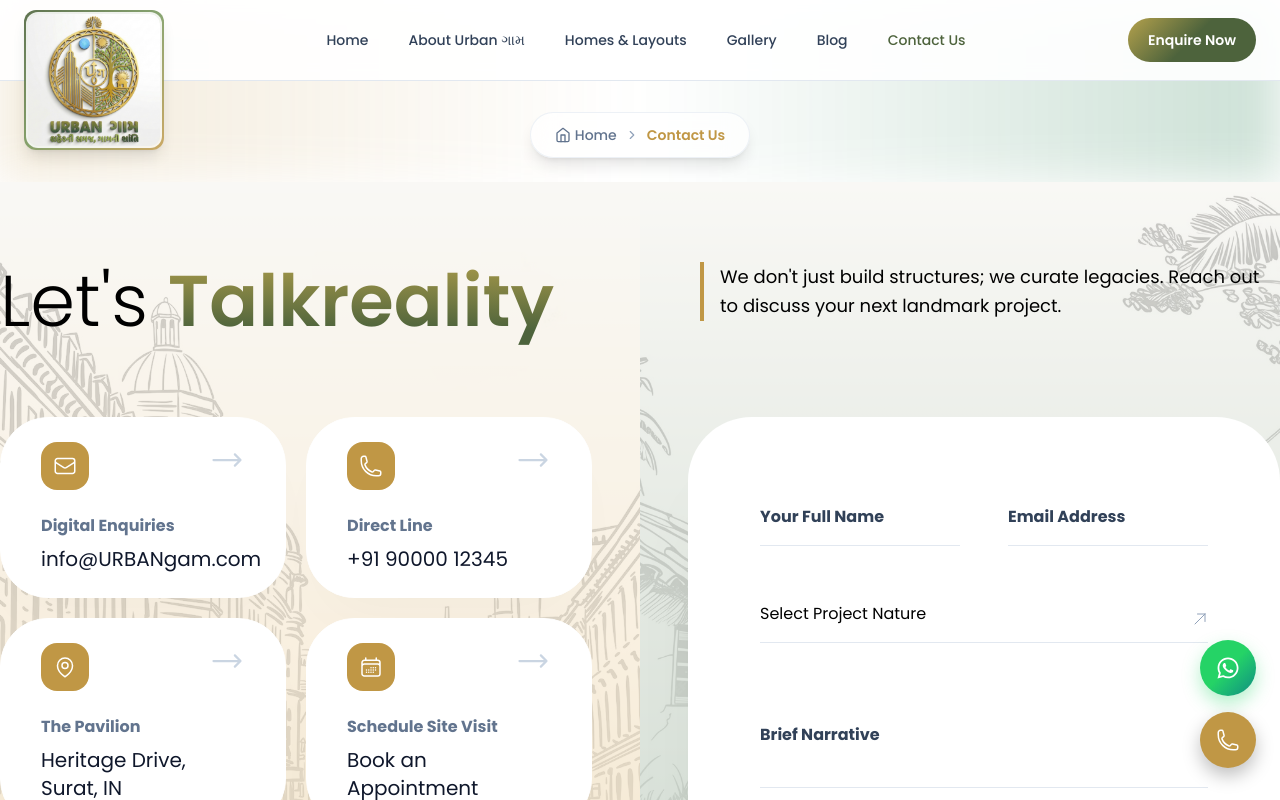
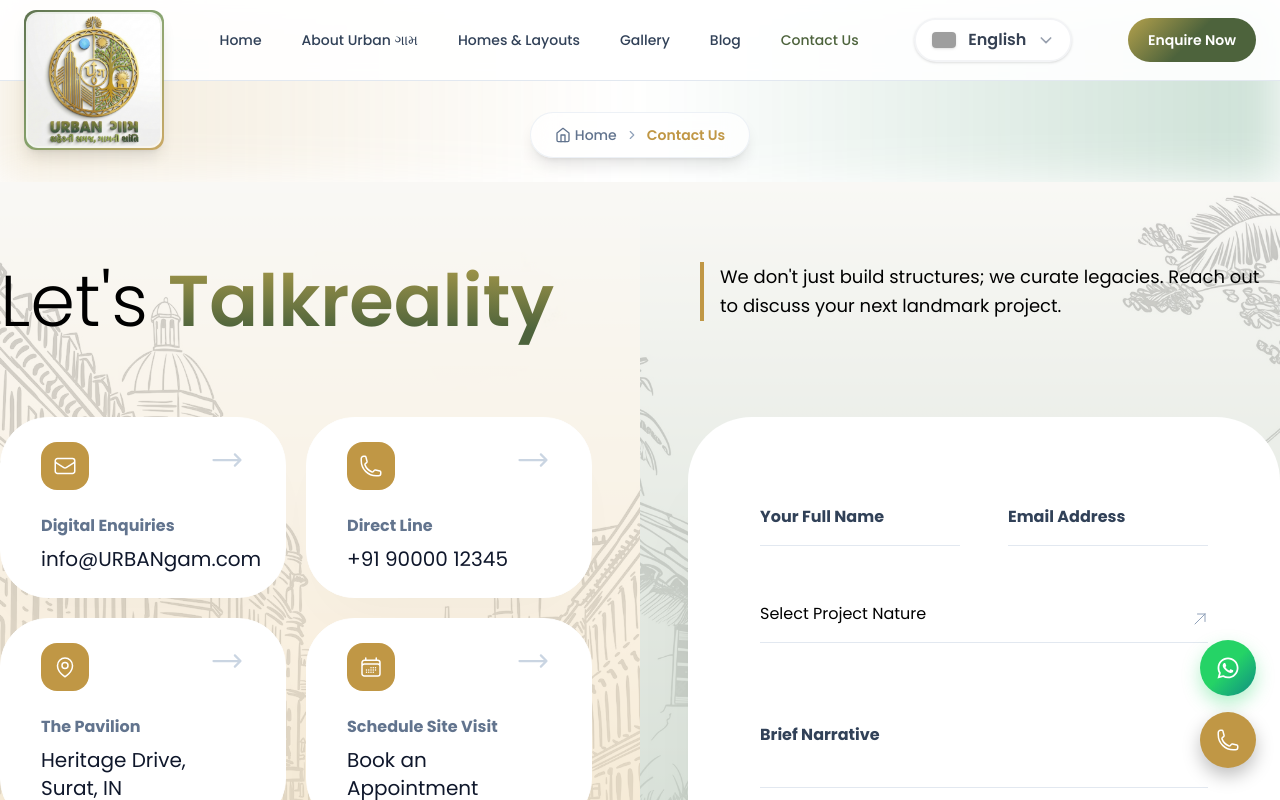
Before and after one commit to deep-seawind/urban-gam, a React (Vite) app: page /contactus in a window 1280 px wide. Shown: the top 800 px of the page. Built offline with nearby package versions, Linux system fonts and the light colour scheme; grey boxes are pictures that could not be loaded.

Commit message:
Fourth commit

```diff
--- a/src/Components/Header/Header.jsx
+++ b/src/Components/Header/Header.jsx
@@ -2,9 +2,11 @@ import { useState } from "react";
 import { Link, NavLink } from "react-router-dom";
 import { HiOutlineMenuAlt3, HiOutlineX } from "react-icons/hi";
 import Logo from "../../assets/logo/logo.jpg";
+import LanguageSelector from "../../language/LanguageSelector";
 
 const Header = () => {
   const [menuOpen, setMenuOpen] = useState(false);
+
 
   const navMenu = [
     { name: "Home", path: "/" },
@@ -50,6 +52,8 @@ const Header = () => {
               </NavLink>
             ))}
           </nav>
+
+           <LanguageSelector />
 
           {/* Desktop CTA */}
           <Link
--- a/src/Routes/MainRouter.jsx
+++ b/src/Routes/MainRouter.jsx
@@ -18,6 +18,7 @@ import Wellness from "../Components/Pages/Wellness/Wellness";
 import Location from "../Components/Pages/Location/Location";
 import Investment from "../Components/Pages/Investment/Investment";
 import LayoutDetails from "../Components/Pages/HomesLayouts/LayoutDetails";
+import GoogleTranslate from "../language/GoogleTranslate";
 
 const MainRouter = () => {
   const location = useLocation();
@@ -27,6 +28,7 @@ const MainRouter = () => {
       {!hideHeader && <Header />}
 
       <ScrollToTop />
+       <GoogleTranslate/>
        <ContactActionButtons />
       <Routes>
         <Route path="/" element={<Home />} />
--- a/src/index.css
+++ b/src/index.css
@@ -6,6 +6,7 @@
     margin: 0;
     padding: 0;
      font-family: "Poppins", sans-serif;
+      top: 0px !important;
  }
 
  .text-color{
@@ -20,3 +21,22 @@
    background: linear-gradient(135deg, #b4a14c 0%, #4d633c 50%);
     color: white;
  }
+
+ .VIpgJd-yAWNEb-L7lbkb {
+  display: none !important;
+}
+.VIpgJd-ZVi9od-ORHb-OEVmcd {
+  display: none !important;
+}
+
+.goog-te-banner-frame {
+  display: none !important;
+}
+
+.goog-logo-link {
+  display: none !important;
+}
+
+.goog-te-gadget {
+  font-size: 0 !important;
+}
--- /dev/null
+++ b/src/language/GoogleTranslate.jsx
@@ -0,0 +1,34 @@
+import { useEffect } from "react";
+import { useLocation } from "react-router-dom";
+import { getSavedLanguage } from "../utils/language";
+
+const GoogleTranslate = () => {
+  const location = useLocation();
+
+  // Load script once
+  useEffect(() => {
+    if (window.googleTranslateElementInit) return;
+
+    window.googleTranslateElementInit = () => {
+      new window.google.translate.TranslateElement(
+        {
+          pageLanguage: "en",
+          autoDisplay: false,
+        },
+        "google_translate_element"
+      );
+    };
+
+    const script = document.createElement("script");
+    script.src =
+      "https://translate.google.com/translate_a/element.js?cb=googleTranslateElementInit";
+    script.async = true;
+    document.body.appendChild(script);
+  }, []);
+
+
+
+  return <div id="google_translate_element" className="hidden"></div>;
+};
+
+export default GoogleTranslate;
--- /dev/null
+++ b/src/language/LanguageSelector.jsx
@@ -0,0 +1,134 @@
+import React, { useState, useEffect, useRef } from "react";
+import { motion, AnimatePresence } from "framer-motion";
+import { getSavedLanguage, saveLanguage } from "../utils/language";
+
+const languages = [
+  {
+    code: "en",
+    name: "English",
+    flag: "https://flagcdn.com/w40/us.png",
+    alt: "USA"
+  },
+  // {
+  //   code: "hi",
+  //   name: "हिन्दी",
+  //   flag: "https://flagcdn.com/w40/in.png",
+  //   alt: "India"
+  // },
+  {
+    code: "gu",
+    name: "ગુજરાતી",
+    flag: "https://flagcdn.com/w40/in.png",
+    alt: "Gujarat"
+  },
+  // {
+  //   code: "fr",
+  //   name: "Français",
+  //   flag: "https://flagcdn.com/w40/fr.png",
+  //   alt: "France"
+  // },
+  // {
+  //   code: "ar",
+  //   name: "العربية",
+  //   flag: "https://flagcdn.com/w40/ae.png",
+  //   alt: "UAE"
+  // },
+];
+
+const LanguageSelector = () => {
+  const [isOpen, setIsOpen] = useState(false);
+  const [selected, setSelected] = useState(getSavedLanguage() || "en");
+  const dropdownRef = useRef(null);
+
+  useEffect(() => {
+    const handleClickOutside = (event) => {
+      if (dropdownRef.current && !dropdownRef.current.contains(event.target)) {
+        setIsOpen(false);
+      }
+    };
+    document.addEventListener("mousedown", handleClickOutside);
+    return () => document.removeEventListener("mousedown", handleClickOutside);
+  }, []);
+
+  const handleSelect = (langCode) => {
+    setSelected(langCode);
+    saveLanguage(langCode);
+    setIsOpen(false);
+
+    // Toggle RTL for Arabic
+    document.documentElement.dir = langCode === "ar" ? "rtl" : "ltr";
+
+    const select = document.querySelector(".goog-te-combo");
+    if (select) {
+      select.value = langCode;
+      select.dispatchEvent(new Event("change"));
+    }
+  };
+
+  const currentLang = languages.find((l) => l.code === selected);
+
+  return (
+    <div className="relative inline-block text-left" ref={dropdownRef}>
+      {/* Selection Trigger */}
+      <button
+        onClick={() => setIsOpen(!isOpen)}
+        className="group flex items-center gap-3 px-4 py-2 bg-white border-2 border-gray-100 rounded-full shadow-sm hover:shadow-md hover:border-blue-400 transition-all duration-300"
+      >
+        <img
+          src={currentLang?.flag}
+          alt={currentLang?.alt}
+          className="w-6 h-4 object-cover rounded-sm shadow-sm"
+        />
+        <span className="font-semibold text-gray-700 group-hover:text-blue-600 transition-colors">
+          {currentLang?.name}
+        </span>
+        <svg
+          className={`w-4 h-4 text-gray-400 transition-transform duration-500 ${isOpen ? "rotate-180" : ""}`}
+          fill="none"
+          stroke="currentColor"
+          viewBox="0 0 24 24"
+        >
+          <path strokeLinecap="round" strokeLinejoin="round" strokeWidth="2.5" d="M19 9l-7 7-7-7" />
+        </svg>
+      </button>
+
+      {/* Animated Dropdown */}
+      <AnimatePresence>
+        {isOpen && (
+          <motion.div
+            initial={{ opacity: 0, y: -10, scale: 0.9 }}
+            animate={{ opacity: 1, y: 8, scale: 1 }}
+            exit={{ opacity: 0, y: -10, scale: 0.9 }}
+            className="absolute right-0 z-50 w-48 bg-white/90 backdrop-blur-md border border-white/20 rounded-2xl shadow-2xl p-1.5 overflow-hidden"
+          >
+            <div className="flex flex-col gap-1">
+              {languages.map((lang) => (
+                <button
+                  key={lang.code}
+                  onClick={() => handleSelect(lang.code)}
+                  className={`flex items-center gap-3 w-full px-3 py-2.5 rounded-xl transition-all ${
+                    selected === lang.code
+                      ? "bg-blue-600 text-white shadow-lg shadow-blue-200"
+                      : "hover:bg-gray-100 text-gray-600"
+                  }`}
+                >
+                  <img src={lang.flag} alt={lang.alt} className="w-5 h-3.5 object-cover rounded-sm" />
+                  <span className="text-sm font-medium">{lang.name}</span>
+                  {selected === lang.code && (
+                    <motion.div layoutId="check" className="ml-auto">
+                      <svg className="w-4 h-4" fill="currentColor" viewBox="0 0 20 20">
+                        <path fillRule="evenodd" d="M16.707 5.293a1 1 0 010 1.414l-8 8a1 1 0 01-1.414 0l-4-4a1 1 0 011.414-1.414L8 12.586l7.293-7.293a1 1 0 011.414 0z" clipRule="evenodd" />
+                      </svg>
+                    </motion.div>
+                  )}
+                </button>
+              ))}
+            </div>
+          </motion.div>
+        )}
+      </AnimatePresence>
+    </div>
+  );
+};
+
+export default LanguageSelector;
--- /dev/null
+++ b/src/utils/auth.js
@@ -0,0 +1,3 @@
+export const isLoggedIn = () => {
+  return Boolean(localStorage.getItem("auth_token"));
+};
--- /dev/null
+++ b/src/utils/language.js
@@ -0,0 +1,9 @@
+export const DEFAULT_LANG = "en";
+
+export const getSavedLanguage = () => {
+  return localStorage.getItem("lang") || DEFAULT_LANG;
+};
+
+export const saveLanguage = (lang) => {
+  localStorage.setItem("lang", lang);
+};
```
